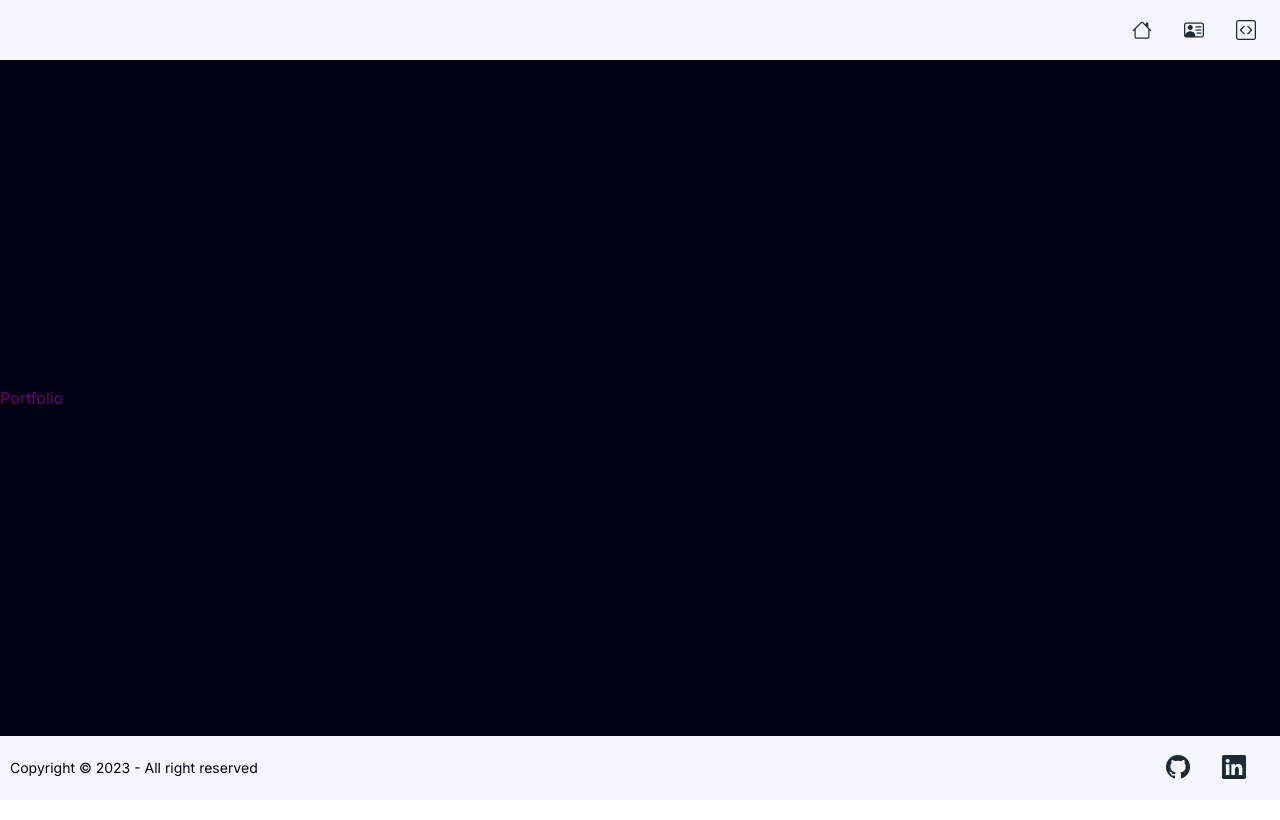
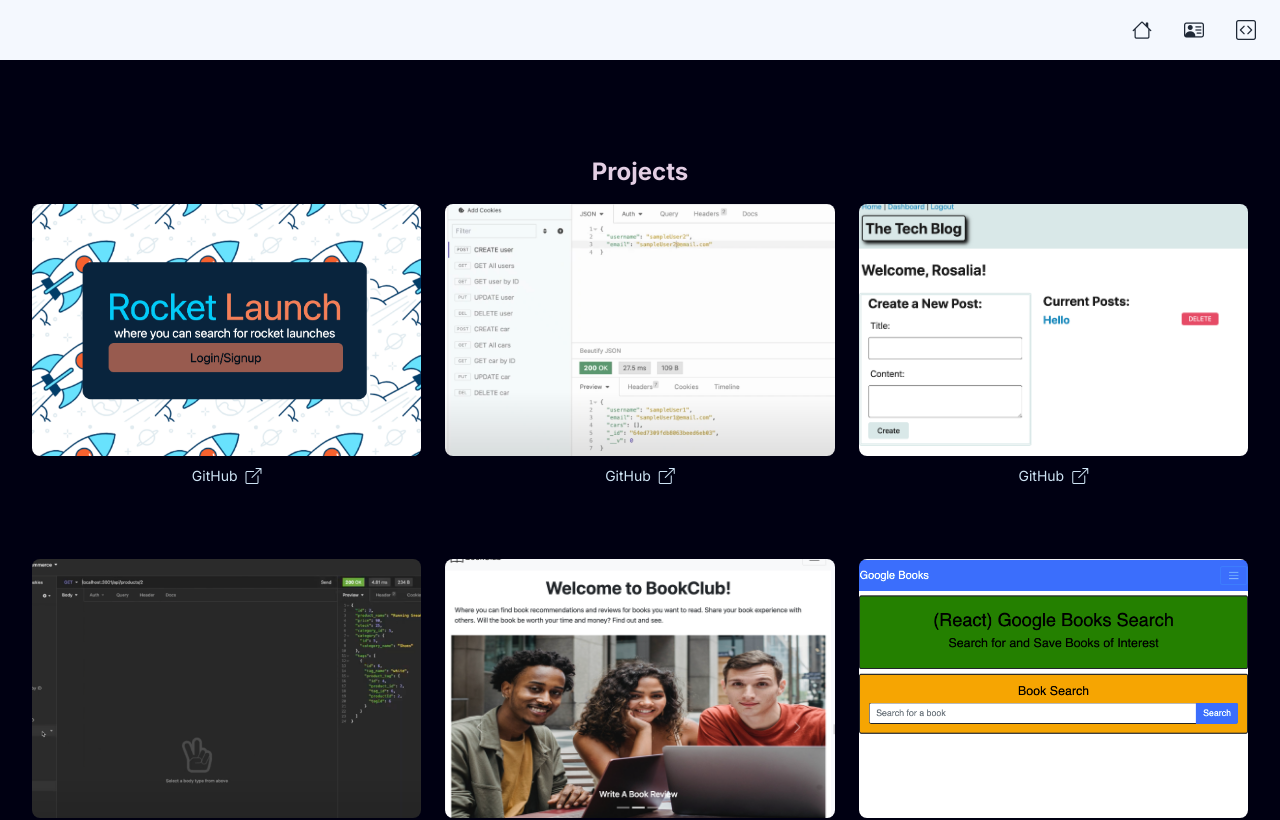
Before and after one commit to amandardz/arportfolio, a Next.js app: page /portfolio in a window 1280 px wide. Shown: the top 820 px of the page. Built offline with nearby package versions, Linux system fonts and the light colour scheme.

Commit message:
completing portfolio page

```diff
--- a/app/portfolio/page.js
+++ b/app/portfolio/page.js
@@ -1,7 +1,58 @@
+import ProjectCard from '../components/ProjectCard/projectCard';
+import style from './portfolio.module.css';
+
 export default function Portfolio() {
+  const projects = [
+    {
+      id: 1,
+      title: 'Rocket Launch',
+      image: '/rocket.png',
+      github: 'https://github.com/amandardz/rocketlaunch',
+    },
+    {
+      id: 2,
+      title: 'Car Hunt',
+      image: '/carhunt.png',
+      github: 'https://github.com/amandardz/carhunt',
+    },
+    {
+      id: 3,
+      title: 'Tech Blog',
+      image: '/techblog.png',
+      github: 'https://github.com/amandardz/tech-blog',
+    },
+    {
+      id: 4,
+      title: 'E-Commerce Backend',
+      image: '/ecommerce.png',
+      github: 'https://github.com/amandardz/e-commerce-backend',
+    },
+    {
+      id: 5,
+      title: 'Book Club',
+      image: '/bookclub.png',
+      github: 'https://github.com/amandardz/book-club',
+    },
+    {
+      id: 6,
+      title: 'Google Book Search',
+      image: '/google.png',
+      github: 'https://github.com/amandardz/google-books-search',
+    },
+  ];
   return (
-    <div className='text-primary'>
-      Portfolio
-    </div>
+      <div className={`${style.portfolio} mx-auto max-w-2xl px-4 py-16 sm:px-6 sm:py-24 lg:max-w-7xl lg:px-8`}>
+        <p className='text-2xl text-center text-primary-content font-bold mb-4'>Projects</p>
+        <div className='grid grid-cols-1 gap-x-6 gap-y-10 sm:grid-cols-2 lg:grid-cols-3 rounded-lg'>
+          {projects.map(({ id, title, image, github }) => (
+            <ProjectCard
+              key={id}
+              title={title}
+              image={image}
+              github={github}
+            />
+          ))}
+        </div>
+      </div>
   );
 }
--- /dev/null
+++ b/app/portfolio/portfolio.module.css
@@ -0,0 +1,16 @@
+.portfolio {
+  animation: load 5s ease-in 10ms forwards;
+  transform: translateY(-20px);
+  opacity: 0;
+}
+
+@keyframes load {
+  0% {
+    transform: translateY(-20px);
+    opacity: 0;
+  }
+  100% {
+    transform: translateY(0px);
+    opacity: 1;
+  }
+}
```
